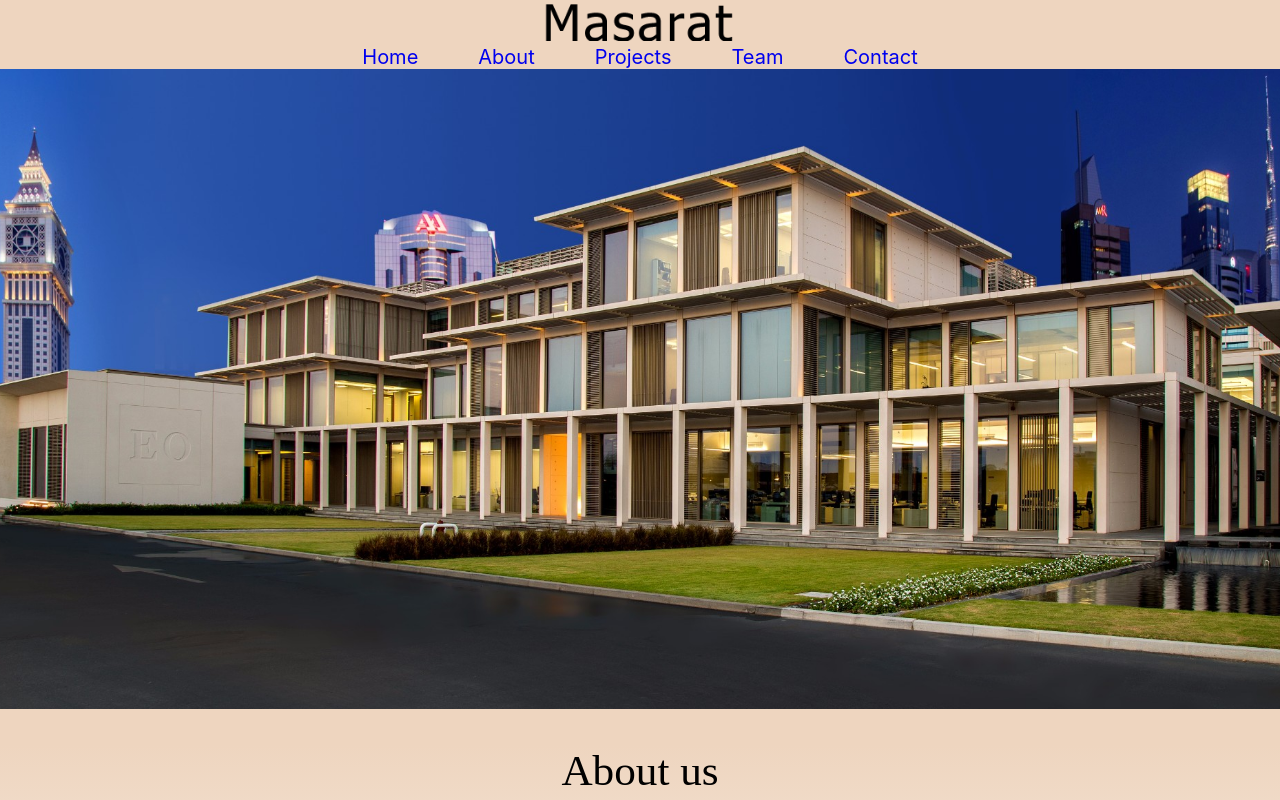
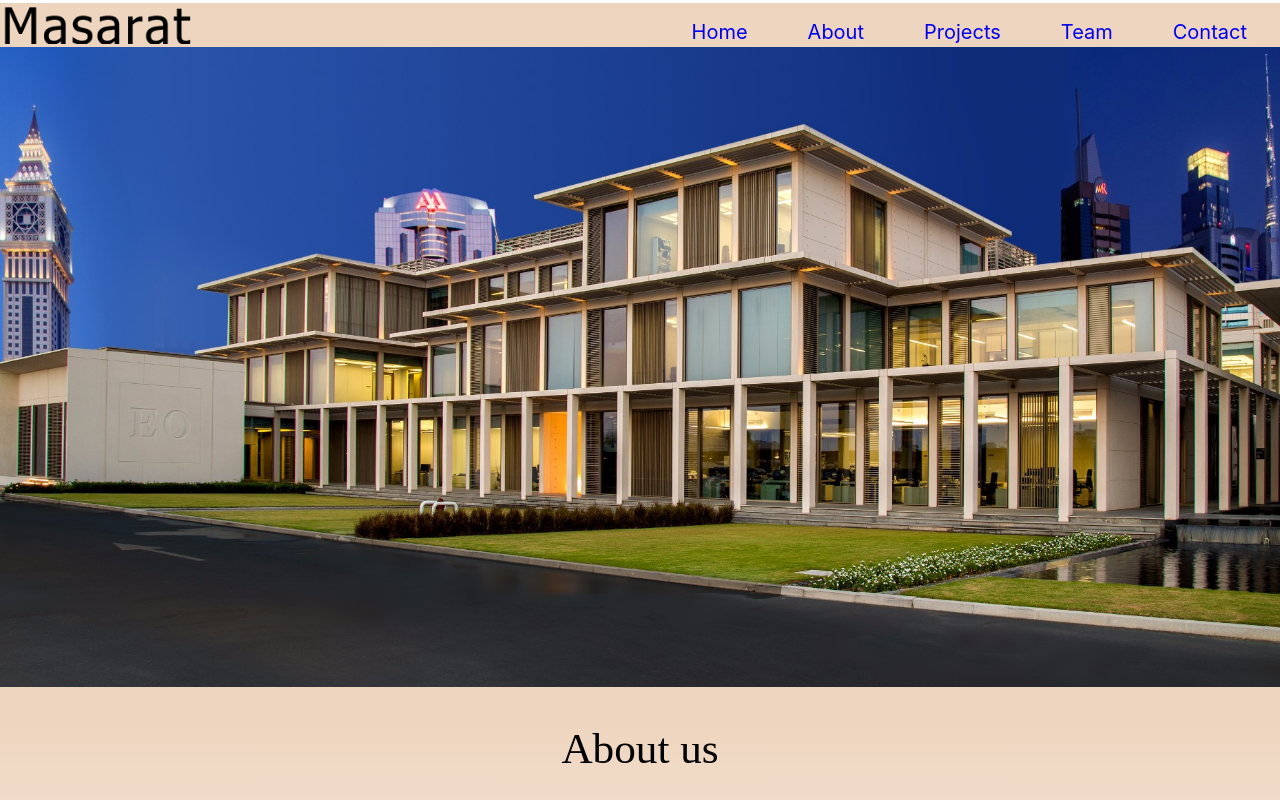
Before and after one commit to ajarara/masaratoffice, a React (Create React App) app: page / in a window 1280 px wide. Shown: the top 800 px of the page. Built offline with nearby package versions, Linux system fonts and the light colour scheme.

Commit message:
WWE: Wrestle with flex
Flex won

```diff
--- a/src/App.tsx
+++ b/src/App.tsx
@@ -17,9 +17,19 @@ const useStyles = makeStyles ({
     fontFamily: "sans-serif",
     textAlign: "center",
   },
-  tabs: {
+  navigation: {
+    listStyleType: "none",
+    textAlign: "center",
+    margin: '3px',
+    backgroundColor: "rgb( 238, 213, 191)",
+    display: 'flex',
+    justifyContent: 'space-between',
   },
-  drawerItem: {
+  navigationLogo: {
+    width: '15%',
+  },
+  navigationLinks: {
+    alignSelf: 'flex-end',
   },
 })
 
@@ -32,9 +42,9 @@ const FullTabView = () => {
   }, [setValue]);
 
   return (
-    <div className={"navigation"}>
-      <img style={{width: "15%", }} src={navText} />
-     <div>
+    <div className={classes.navigation}>
+      <img className={classes.navigationLogo} src={navText} />
+      <div className={classes.navigationLinks}>
         <AnchorLink href= "#home" className={"header-text"}>Home</AnchorLink>
         <AnchorLink href= "#about" className={"header-text"}>About</AnchorLink>
         <AnchorLink href= "#projects" className={"header-text"}>Projects</AnchorLink>
@@ -42,7 +52,6 @@ const FullTabView = () => {
         <AnchorLink href= "#Contact" className={"header-text"}>Contact</AnchorLink>
      </div>
    </div>
-
   );
 }
 
```
